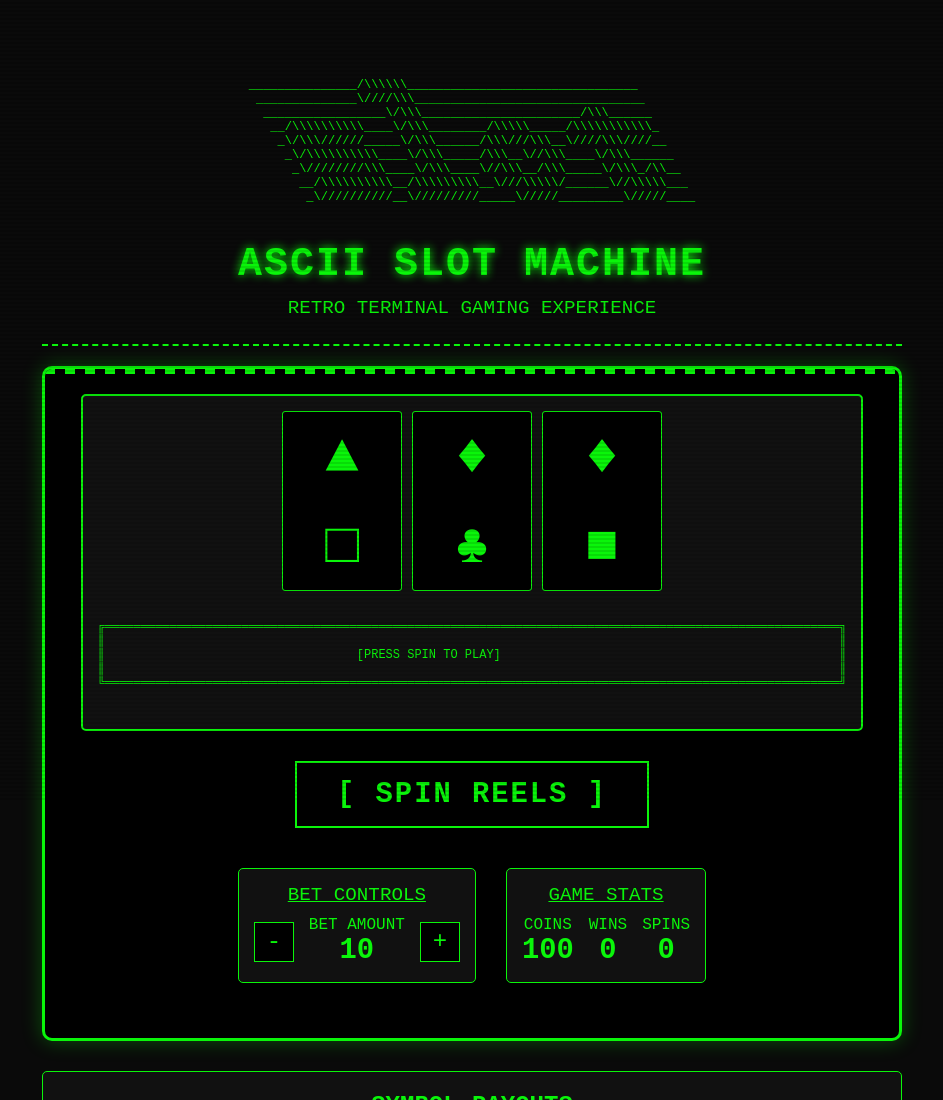
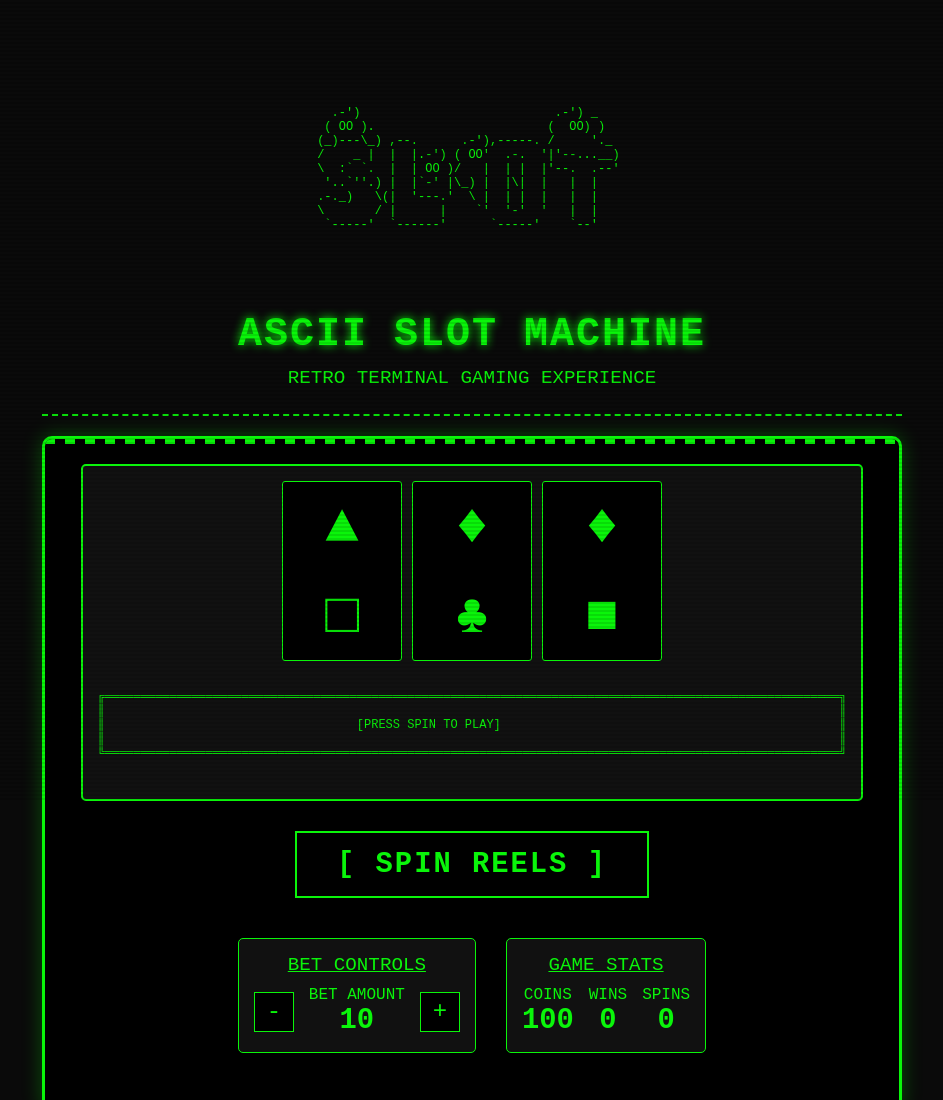
Before and after one commit to caaaaarlos/uplood, a plain HTML site: page index.html in a window 1280 px wide. Shown: the top 1100 px of the page, without its empty margins (168-1111 px from the left). Drawn offline with Linux system fonts and the light colour scheme.

Commit message:
Replace ASCII art in index.html

```diff
--- a/index.html
+++ b/index.html
@@ -385,15 +385,20 @@
         <header>
             <div class="ascii-border">
 
-_______________/\\\\\\________________________________
- ______________\////\\\________________________________
-  _________________\/\\\______________________/\\\______
-   __/\\\\\\\\\\____\/\\\________/\\\\\_____/\\\\\\\\\\\_
-    _\/\\\//////_____\/\\\______/\\\///\\\__\////\\\////__
-     _\/\\\\\\\\\\____\/\\\_____/\\\__\//\\\____\/\\\______
-      _\////////\\\____\/\\\____\//\\\__/\\\_____\/\\\_/\\__
-       __/\\\\\\\\\\__/\\\\\\\\\__\///\\\\\/______\//\\\\\___
-        _\//////////__\/////////_____\/////_________\/////____
+
+
+  .-')                           .-') _
+ ( OO ).                        (  OO) )
+(_)---\_) ,--.      .-'),-----. /     '._
+/    _ |  |  |.-') ( OO'  .-.  '|'--...__)
+\  :` `.  |  | OO )/   |  | |  |'--.  .--'
+ '..`''.) |  |`-' |\_) |  |\|  |   |  |
+.-._)   \(|  '---.'  \ |  | |  |   |  |
+\       / |      |    `'  '-'  '   |  |
+ `-----'  `------'      `-----'    `--'
+
+
+
 
             </div>
             <h1 class="glitch">ASCII SLOT MACHINE</h1>
```
